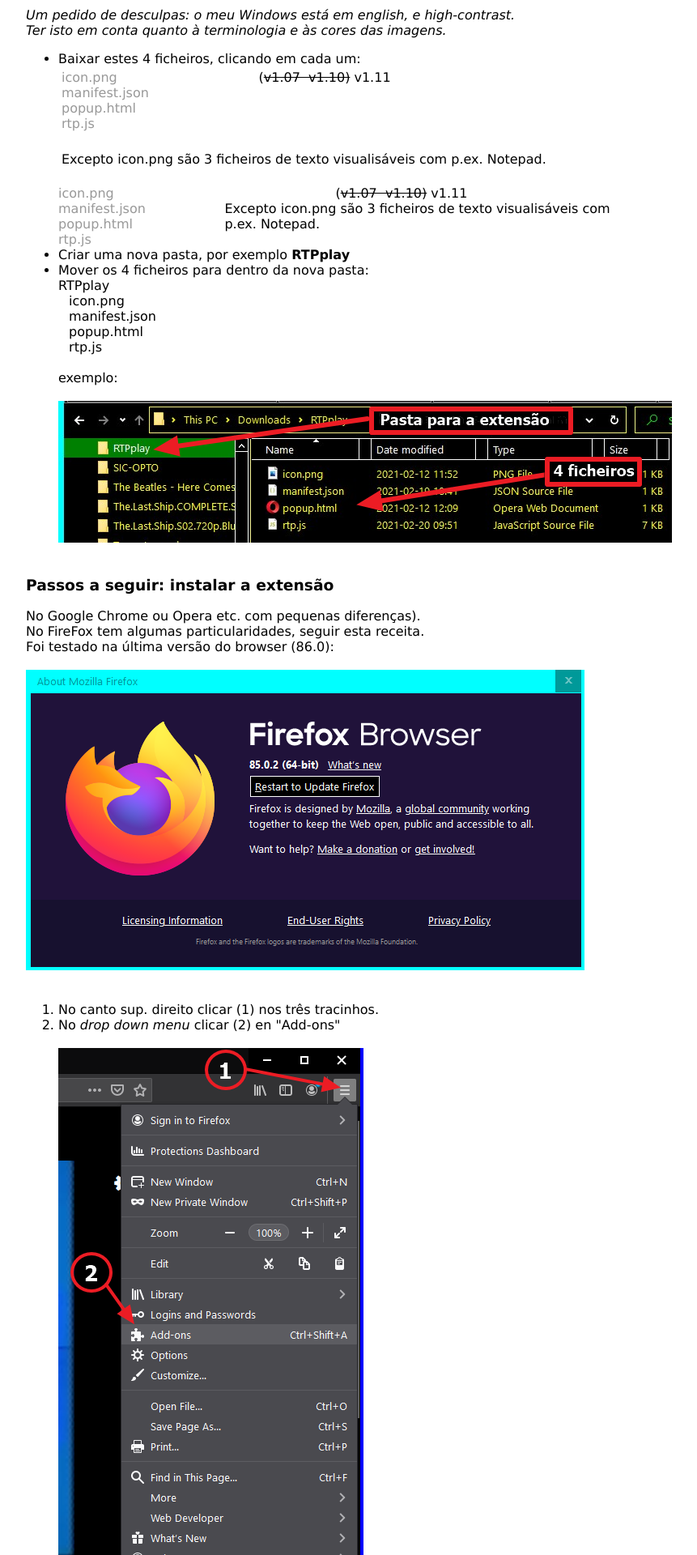
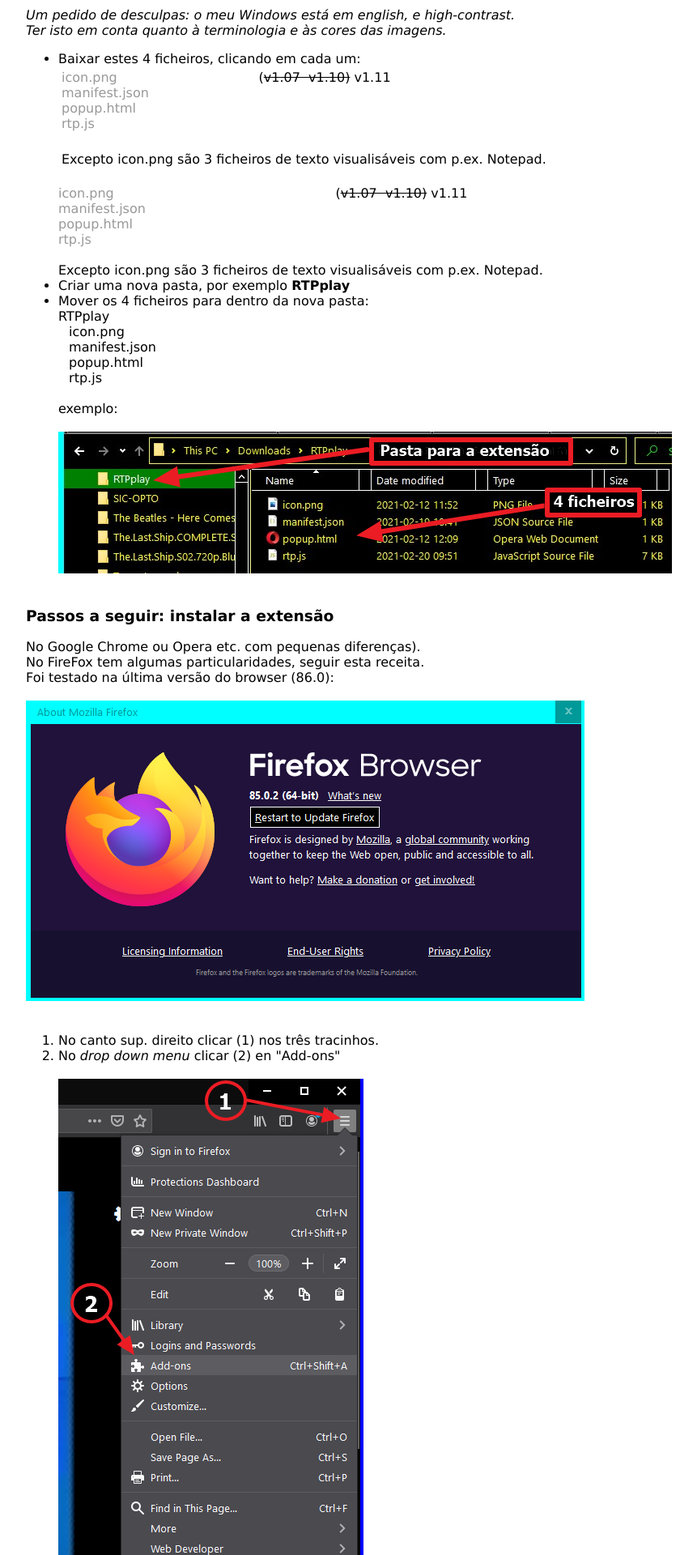
Before and after one commit to rtpplay/recursos.github.io, a Jekyll site: the page built from index_ff.html, in a window 1280 px wide. Shown: the part 418-2338 px from the top of the page at 81% size, without its empty margins (160-1021 px from the left). Built offline with Jekyll 4.4.1, drawn with Linux system fonts in a browser that asks for light colours.

Commit message:
Update index_ff.html

```diff
--- a/index_ff.html
+++ b/index_ff.html
@@ -61,9 +61,8 @@
 	<a  href="files/popup.html">popup.html</a> <br>
 	<a href="files/rtp.js">rtp.js</a> <br></div>
   <div style="width:50%; float:right;">(<s>v1.07 &nbsp;v1.10)</s>&nbsp;v1.11</div>
-	 <div><br>Excepto icon.png são 3 ficheiros de texto visualisáveis com p.ex. Notepad.<br></div>
+	 <div style="clear: both;"><br>Excepto icon.png são 3 ficheiros de texto visualisáveis com p.ex. Notepad.<br></div>
 </div>
-<div style="clear: both;"></div>
 </div>
 
 
```
